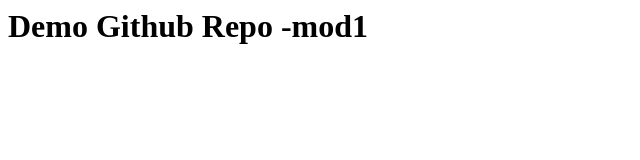
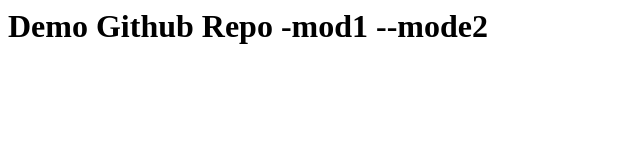
Before and after one commit to GokulGvm/repo3, a plain HTML site: page index.html in a window 1280 px wide. Shown: the whole page, without its empty margins (0-640 px from the left). Drawn offline with Linux system fonts and the light colour scheme.

Commit message:
Update index.html

```diff
--- a/index.html
+++ b/index.html
@@ -1 +1 @@
-<h1>Demo Github Repo -mod1</h1>
+<h1>Demo Github Repo -mod1 --mode2</h1>
```
